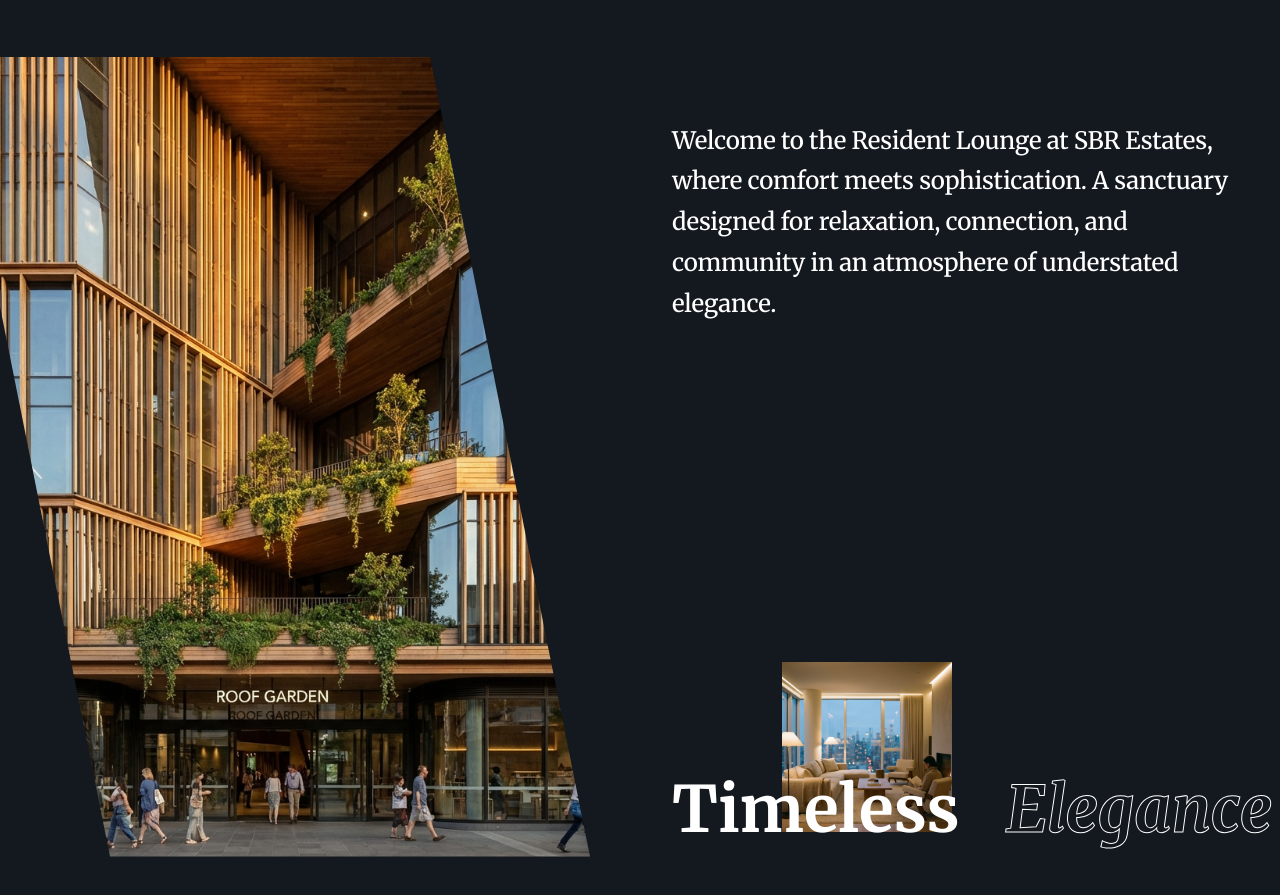
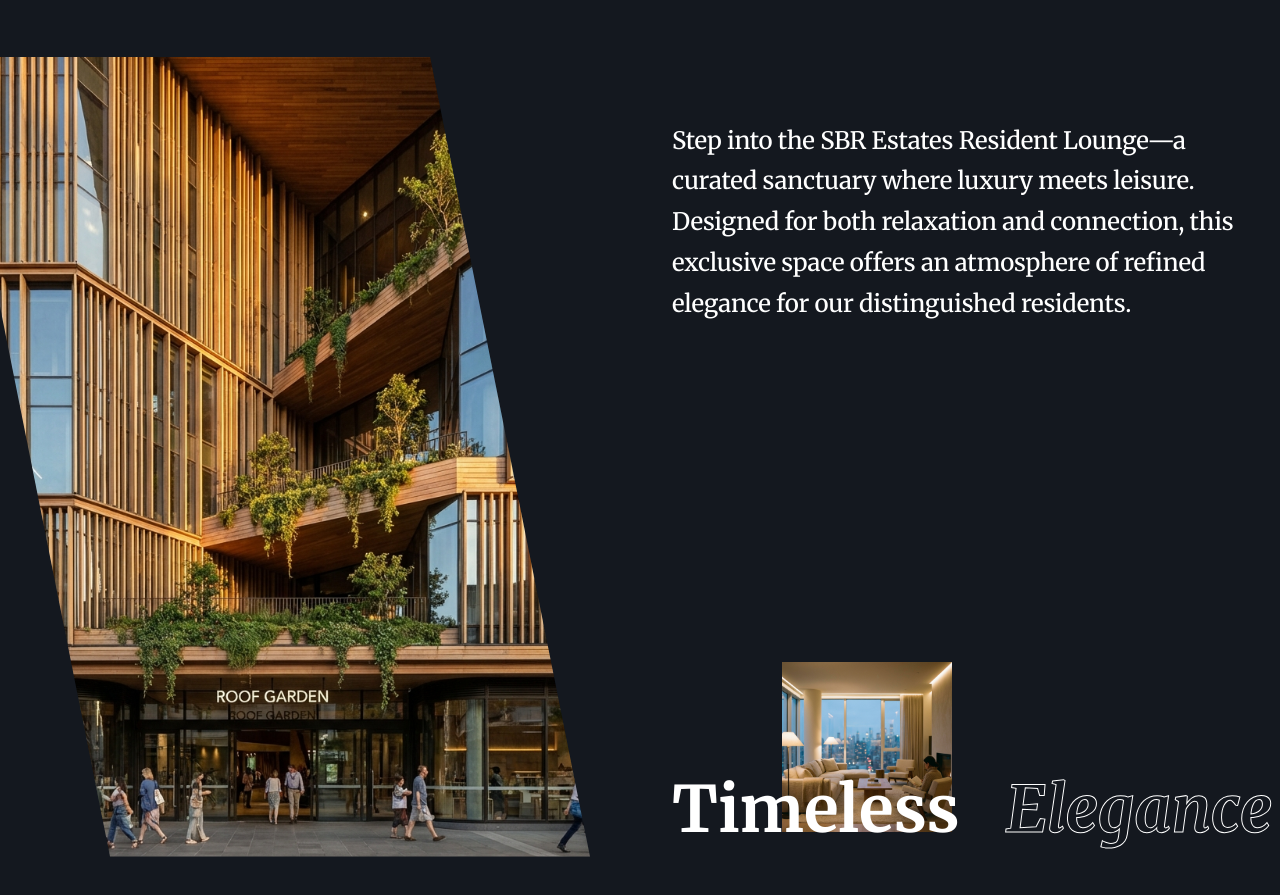
Before and after one commit to viratco/sbrwebsite, a React (Vite) app: page / in a window 1280 px wide. Shown: the part 1320-2215 px from the top of the page. Built offline with nearby package versions, Linux system fonts and the light colour scheme; no server answers.

Commit message:
Refine Lounge section text

```diff
--- a/src/components/LoungeSection.jsx
+++ b/src/components/LoungeSection.jsx
@@ -70,7 +70,7 @@ const LoungeSection = () => {
                 <div className="lounge-right">
                     <div className="lounge-text-content">
                         <p className="lounge-description">
-                            Welcome to the Resident Lounge at SBR Estates, where comfort meets sophistication. A sanctuary designed for relaxation, connection, and community in an atmosphere of understated elegance.
+                            Step into the SBR Estates Resident Lounge—a curated sanctuary where luxury meets leisure. Designed for both relaxation and connection, this exclusive space offers an atmosphere of refined elegance for our distinguished residents.
                         </p>
                     </div>
 
```
